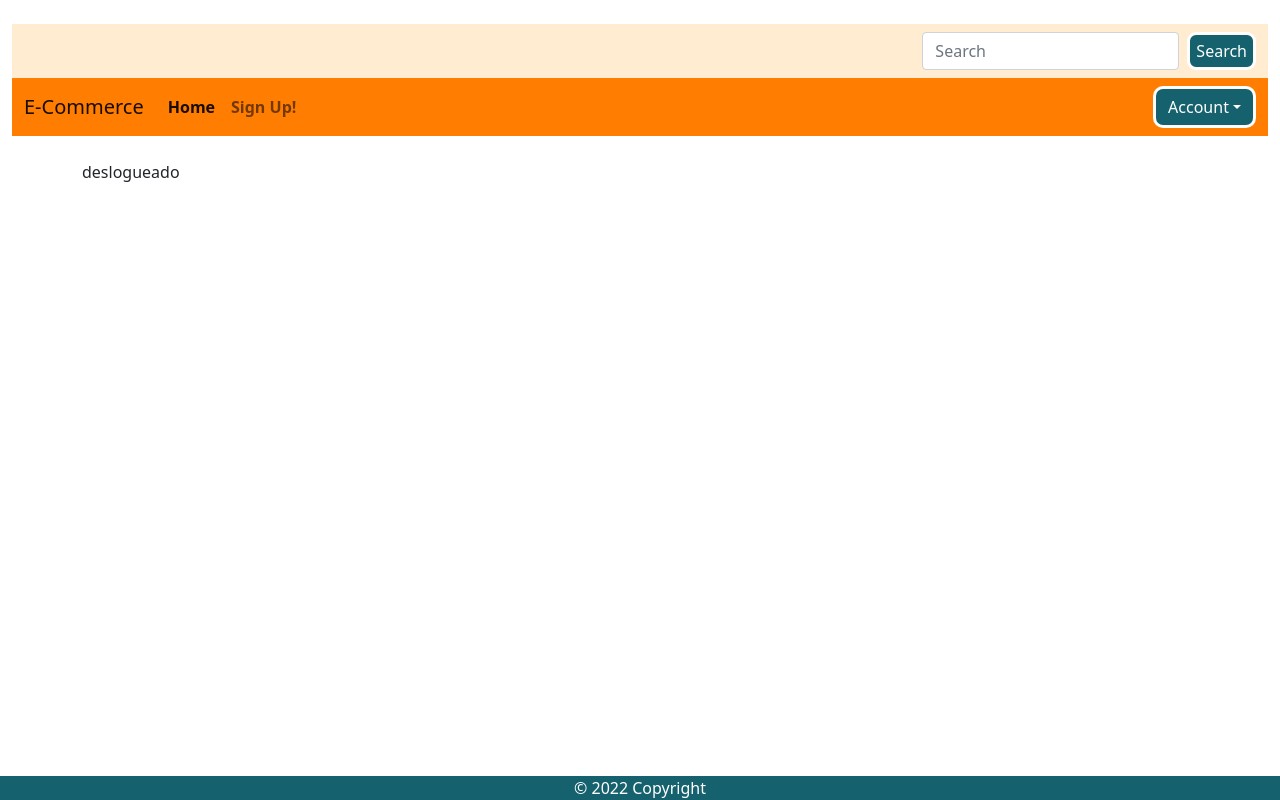
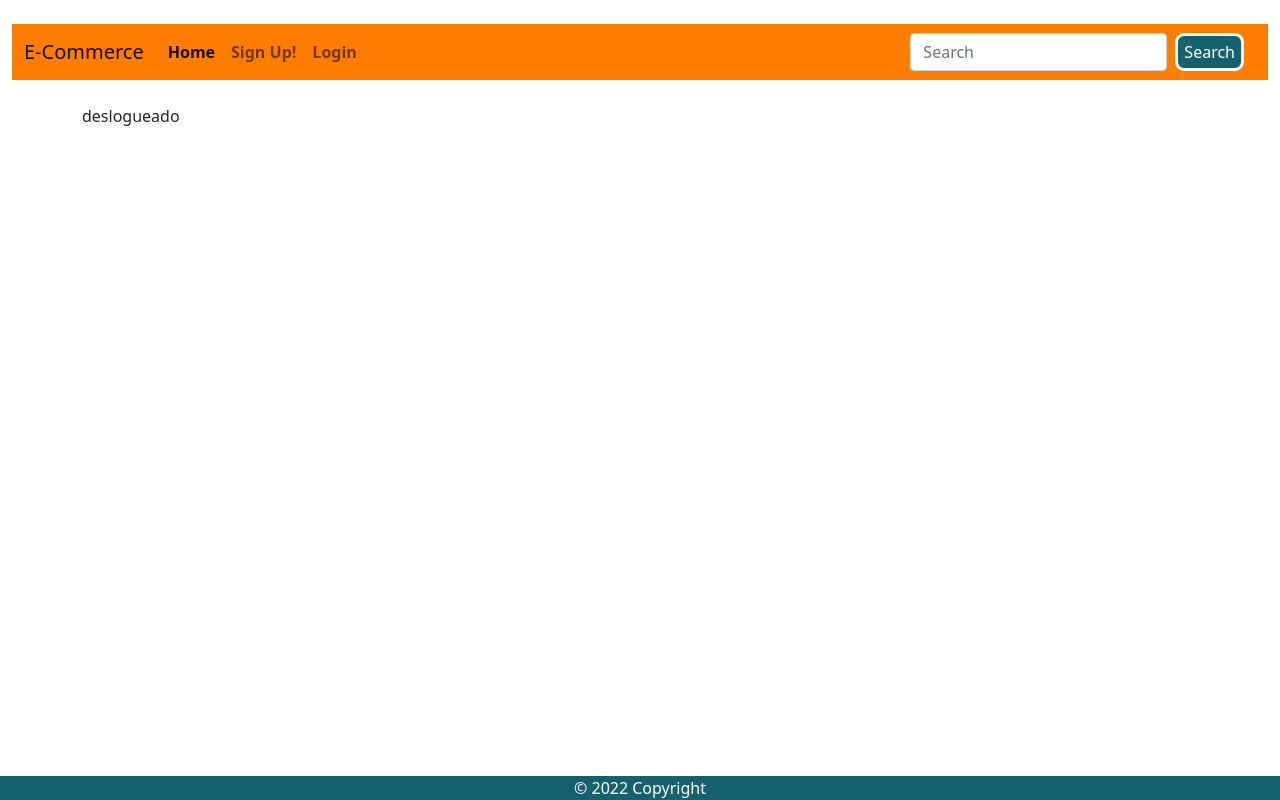
Before and after one commit to amacazzaga/Ecommerce, a React (Create React App) app in the folder frontend/: page / in a window 1280 px wide. Built offline with nearby package versions, Linux system fonts and the light colour scheme.

Commit message:
navbar component style

```diff
--- a/frontend/src/App.js
+++ b/frontend/src/App.js
@@ -5,20 +5,20 @@ import { useEffect, useState } from "react";
 
 function App() {
   const [cookie] = useCookies();
-  const [user, setUser] = useState(null);
+  const [userIsAdmin, setUserIsAdmin] = useState(null);
   const [userId,setUserId]=useState()
   const token = cookie.token;
   // set the user state depending on the token send backend//
   useEffect(() => {
     if (token) {
       const decoded = jwt_decode(token);
-      setUser(decoded.isUserAdmin);
+      setUserIsAdmin(decoded.isUserAdmin);
       setUserId(decoded.id)
-    } else setUser(null);
+    } else setUserIsAdmin(null);
   }, [token]);
   return (
     <CookiesProvider>
-      <AppRoutes user={user} userId={userId} />
+      <AppRoutes userIsAdmin={userIsAdmin} userId={userId} />
     </CookiesProvider>
   );
 }
--- a/frontend/src/AppRoutes.js
+++ b/frontend/src/AppRoutes.js
@@ -11,42 +11,39 @@ import SingUpForm from "./views/SingUpForm";
 import UserBoard from "./views/UserBoard";
 import UserPurchase from "./views/UserPurchase";
 
-
-function AppRoutes({ user,userId }) {
+function AppRoutes({ userIsAdmin, userId }) {
   return (
     <BrowserRouter>
       <Routes>
         <Route
           path="/"
-          element={
-            user !== null ? <HomeLoggedIn user={user} /> : <HomeLoggedOut />
-          }
+          element={userId ? <HomeLoggedIn /> : <HomeLoggedOut />}
         />
         <Route path="/login" element={<LoginForm />} />
         <Route path="/signup" element={<SingUpForm />} />
         <Route
           path="/myaccount"
-          element={user ? <AdminBoardHome /> : <UserBoard userId={userId} />}
+          element={userIsAdmin ? <AdminBoardHome /> : <UserBoard />}
         />
         <Route
           path={`/myaccount/editproduct/:id`}
-          element={user ? <EditProduct /> : <h1>not admin</h1>}
+          element={userIsAdmin ? <EditProduct /> : <h1>not admin</h1>}
         />
-         <Route
+        <Route
           path={`/myaccount/editimage/:id`}
-          element={user ? <EditImage/> : <h1>not admin</h1>}
+          element={userIsAdmin ? <EditImage /> : <h1>not admin</h1>}
         />
         <Route
           path={`/myaccount/users`}
-          element={user ? <AdminBoardUsers/> : <h1>not admin</h1>}
+          element={userIsAdmin ? <AdminBoardUsers /> : <h1>not admin</h1>}
         />
-          <Route
+        <Route
           path={`/myaccount/users/editusers/:id`}
-          element={user ? <EditUser/> : <h1>not admin</h1>}
+          element={userIsAdmin ? <EditUser /> : <h1>not admin</h1>}
         />
-          <Route
+        <Route
           path={`/myaccount/users/sales/:id`}
-          element={user ? <UserPurchase/> : <h1>not admin</h1>}
+          element={userIsAdmin ? <UserPurchase /> : <h1>not admin</h1>}
         />
       </Routes>
     </BrowserRouter>
--- a/frontend/src/components/Navbar.js
+++ b/frontend/src/components/Navbar.js
@@ -1,25 +1,8 @@
 import React from "react";
-import { Link } from "react-router-dom";
 
 const Navbar = () => {
   return (
     <div>
-      <nav class="navbar navbarupcolor">
-        <div class="container-fluid">
-          <a class="navbar-brand" href="/"></a>
-          <form class="d-flex">
-            <input
-              class="form-control me-2"
-              type="search"
-              placeholder="Search"
-              aria-label="Search"
-            ></input>
-            <button class="btn-search" type="submit">
-              Search
-            </button>
-          </form>
-        </div>
-      </nav>
       <nav class="navbar navbar-expand-lg navbar-light navbardowncolor">
         <div class="container-fluid">
           <a class="navbar-brand" href="/">
@@ -45,37 +28,28 @@ const Navbar = () => {
               </li>
               <li class="nav-item">
                 <a class="nav-link" href="/signup">
-                 Sign Up!
+                  Sign Up!
+                </a>
+              </li>
+              <li class="nav-item">
+                <a class="nav-link" href="/login">
+                  Login
                 </a>
               </li>
             </ul>
             <div class="d-flex">
-              <div class="dropdown">
-                <button
-                  class="btn account-btn dropdown-toggle"
-                  type="button"
-                  id="dropdownMenuButton1"
-                  data-bs-toggle="dropdown"
-                  aria-expanded="false"
-                >
-                  Account
-                </button>
-                <ul class="dropdown-menu" aria-labelledby="dropdownMenuButton1">
-                  <Link to="/login">
-                    <li>
-                      <a class="dropdown-item" href="/">
-                        Login
-                      </a>
-                    </li>
-                  </Link>
-                  <Link to="/signup">
-                    <li>
-                      <a class="dropdown-item" href="/">
-                        Sign Up
-                      </a>
-                    </li>
-                  </Link>
-                </ul>
+              <div class="container-fluid">
+                <form class="d-flex">
+                  <input
+                    class="form-control me-2"
+                    type="search"
+                    placeholder="Search"
+                    aria-label="Search"
+                  />
+                  <button class="btn-search" type="submit">
+                    Search
+                  </button>
+                </form>
               </div>
             </div>
           </div>
```
